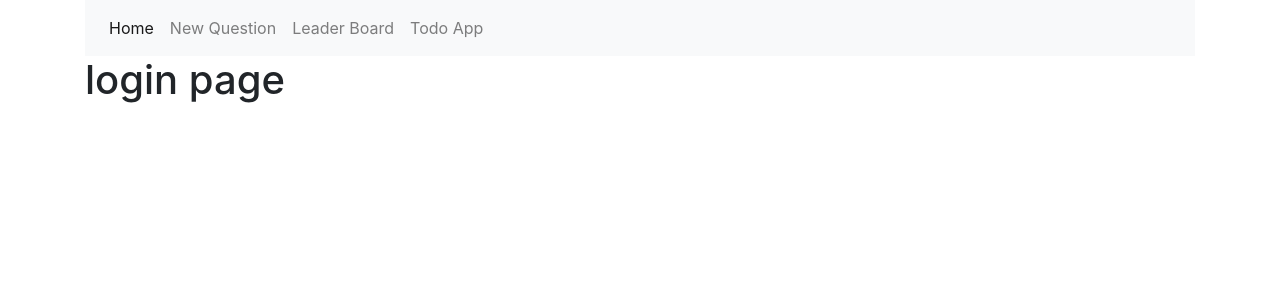
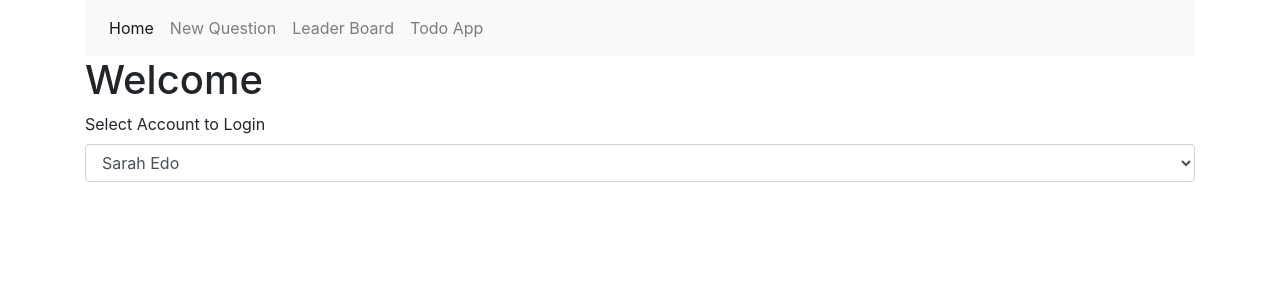
Before and after one commit to duydodevgithub/udacity_wyr_final, a React (Create React App) app: page / in a window 1280 px wide. Shown: the top 300 px of the page. Built offline with nearby package versions, Linux system fonts and the light colour scheme.

Commit message:
working on auth

```diff
--- a/src/App.js
+++ b/src/App.js
@@ -1,7 +1,7 @@
 import React from 'react';
 import './App.css';
 // import Todo from './components/Todo';
-import Login from './components/Login';
+import ConnectLogIn from './components/Login';
 import Leaderboard from './components/Leaderboard';
 import Newquestion from './components/Newquestion';
 import Todo from './components/Todo';
@@ -45,7 +45,7 @@ function App() {
 							<Leaderboard />
 						</Route>
 						<Route exact path="/">
-							<Login />
+							<ConnectLogIn />
 						</Route>
 						<Route exact path="/todoapp">
 							<Todo />
--- a/src/actions/Share.js
+++ b/src/actions/Share.js
@@ -6,3 +6,10 @@ export const receiveDataAction = (todos, goals) => {
         goals
     }
 }
+
+export const loadUserList = (users) => {
+    return {
+        type: "RECEIVE_USERS",
+        users
+    }
+}
--- /dev/null
+++ b/src/components/Home/index.js
@@ -0,0 +1 @@
+export {default} from "./Home";
--- a/src/components/Login/Login.js
+++ b/src/components/Login/Login.js
@@ -1,20 +1,50 @@
 import React from 'react';
 import {_getUsers} from '../../utils/_DATA';
+import {loadUserList} from '../../actions/Share';
+import {connect} from 'react-redux';
 
 class Login extends React.Component {
     componentDidMount() {
-        _getUsers().then((res) => {
-            console.log(res);
+        const {dispatch} = this.props;
+
+        Promise.all([
+            _getUsers()
+        ]).then(([users]) => {
+            console.log(users);
+            dispatch(loadUserList(users));
         })
     }
 
     render() {
+        if(this.props.loading === true) {
+            return (
+                <div className="spinner-border" role="status">
+                    <span className="sr-only">Loading...</span>
+                </div>
+            )
+        }
+
         return (
             <div>
-                <h1>login page</h1>
+                <h1>Welcome</h1>
+                <form>
+                    <div className="form-group">
+                        <label htmlFor="exampleFormControlSelect1">Select Account to Login</label>
+                        <select className="form-control" id="exampleFormControlSelect1">
+                         {Object.values(this.props.users[0]).map((obj) =>(
+                             <option key={obj.id}>{obj.name}</option>
+                         ))}
+                        </select>
+                    </div>
+                </form>
             </div>
         )
     }
 }
 
-export default Login;
+const ConnectLogIn = connect((store) => ({
+    loading: store.loading,
+    users: store.users
+}))(Login);
+
+export default ConnectLogIn;
--- a/src/components/Todo/Todo.js
+++ b/src/components/Todo/Todo.js
@@ -89,7 +89,6 @@ class Item extends React.Component {
 }
 
 
-
 const ConnectedItems = connect((state) => ({
     todos: state.todos
   }))(Item)
@@ -118,7 +117,11 @@ class Todo extends React.Component {
         // console.log(todos);
 
         if(this.props.loading === true) {
-            return <h3>Loading...</h3>
+            return (
+                <div className="spinner-border" role="status">
+                    <span className="sr-only">Loading...</span>
+                </div>
+            )
         }
 
         return (
--- a/src/index.js
+++ b/src/index.js
@@ -6,6 +6,7 @@ import * as serviceWorker from './serviceWorker';
 import {logger, checker} from './middlewares/Todomiddleware'
 import { createStore, combineReducers, applyMiddleware } from 'redux';
 import {todos, goals, loading } from "./reducers/TodoReducer";
+import {users} from "./reducers/AuthReducer";
 import thunk from "redux-thunk";
 import { Provider } from 'react-redux';
 
@@ -13,7 +14,8 @@ import { Provider } from 'react-redux';
 const store = createStore(combineReducers({
     todos,
     goals,
-    loading
+    loading,
+    users
 }), applyMiddleware(thunk,logger,checker));
 
 // store.subscribe(() => {
--- /dev/null
+++ b/src/reducers/AuthReducer.js
@@ -0,0 +1,8 @@
+export const users = (state = [], action) => {
+    switch(action.type) {
+        case "RECEIVE_USERS":
+            return [...state, action.users]
+        default:
+            return state;
+    }
+}
--- a/src/reducers/TodoReducer.js
+++ b/src/reducers/TodoReducer.js
@@ -32,6 +32,8 @@ export const loading = (state = true, action) => {
     switch (action.type) {
         case "RECEIVE_DATA":
             return false;
+        case "RECEIVE_USERS":
+            return false;
         default:
             return state;
     }
```
Also changed, not shown: src/actions/Auth.js (added, +10 -0 lines), src/components/Home/Home.js (added, +12 -0 lines).
